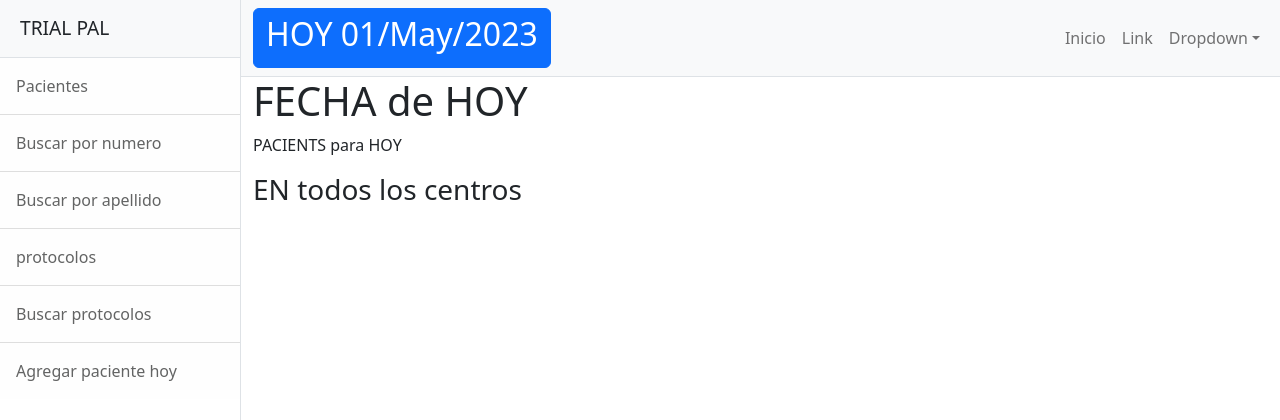
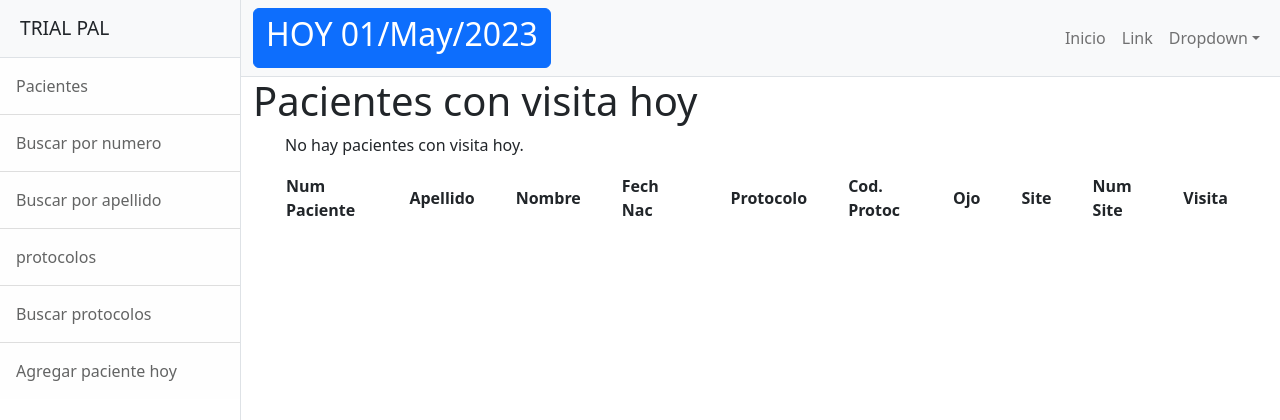
Before and after one commit to Pablotus/ProyectoTApp, a Django app: page /TApp/hoy in a window 1280 px wide. Shown: the top 420 px of the page. Run offline with Django 4.2, Linux system fonts and the light colour scheme; tables that the repository leaves empty hold one stand-in row (values such as "Sample post"); lists and menus that the app fills with data are empty; some libraries are stand-ins or nearby versions.

Commit message:
va mejorando, ya funciona HOY

```diff
--- a/TApp/templates/TApp/hoy.html
+++ b/TApp/templates/TApp/hoy.html
@@ -1,9 +1,49 @@
 {% extends "TApp/index.html" %}
 {% load static %}
 {% block contenidoQueCambia %}
- <!--Aquí va lo que cambia, y lo asociado a está vista :) -->
-    <h1>FECHA de HOY</h1>
-    <p>PACIENTS para HOY</p>
-    <h3>EN todos los centros</h3>
 
+  <h1>Pacientes con visita hoy</h1>
+
+    <ul>
+      <table>
+       <thead>
+            <tr>
+                <th style="padding-right: 40px;">Num Paciente</th>
+                <th style="padding-right: 40px;">Apellido</th>
+                <th style="padding-right: 40px;">Nombre</th>
+                <th style="padding-right: 60px;">Fech Nac</th>
+                <th style="padding-right: 40px;">Protocolo</th>
+                <th style="padding-right: 40px;">Cod. Protoc</th>
+                <th style="padding-right: 40px;">Ojo</th>
+                <th style="padding-right: 40px;">Site</th>
+                <th style="padding-right: 40px;">Num Site</th>
+                <th style="padding-right: 40px;">Visita</th>
+                <!-- Agrega más columnas si es necesario -->
+            </tr>
+        </thead>
+        <tbody>
+           {% if pacientes %}
+                {% for paciente in pacientes %}
+                   <tr>
+                        <td>{{ paciente.numero_paciente }}</td>
+                        <td>{{ paciente.apellido }}</td>
+                        <td>{{ paciente.nombre }}</td>
+                        <td>{{ paciente.fecha_nacimiento|date:'Y' }}</td>
+                        <td>{{ paciente.protocolo }}</td>
+                        <td>{{ paciente.numero_protocolo }}</td>
+                        <td>{{ paciente.ojo_estudio }}</td>
+                        <td>{{ paciente.site_nombre }}</td>
+                        <td>{{ paciente.site_numero }}</td>
+                        <td>{{ paciente.visita }}</td>
+                        <td><a href="{% url 'editar_visita' paciente.fecha_visita paciente.visita %}">Programar visita</a></td>
+                        <!-- Muestra los datos del paciente en las columnas correspondientes -->
+                    </tr>
+
+    {% endfor %}
+    </ul>
+  {% else %}
+    <p>No hay pacientes con visita hoy.</p>
+  {% endif %}
+</tbody>
+<table>
 {% endblock %}
--- a/TApp/views.py
+++ b/TApp/views.py
@@ -13,7 +13,7 @@ from django.shortcuts import render
 from django.views import View
 from django.shortcuts import render
 from datetime import datetime
-
+from django.utils import timezone
 
 from django.forms import ModelForm
 from .models import Paciente
@@ -21,13 +21,12 @@ from .models import Paciente
 
 
 
+def hoy(request):
+    pacientes = Paciente.objects.filter(fecha_visita=timezone.now().date())
+
+    return render(request, 'TApp/hoy.html', {'pacientes': pacientes})
 
 
-
-
-def hoy(request):
-
-    return render(request, 'TApp/hoy.html')
 
 def inicio(request):
     return render(request, "TApp/index.html")
```
Also changed, not shown: TApp/templates/TApp/paciente.html (+10 -10 lines), TApp/templates/TApp/protocolos.html (+10 -0 lines), TApp/templates/TApp/resultadosBusqueda.html (+23 -9 lines), TApp/templates/TApp/resultadosBusquedaApellido.html (+23 -10 lines), TApp/templates/TApp/resultadosBusquedaProtocolo.html (+10 -0 lines).
